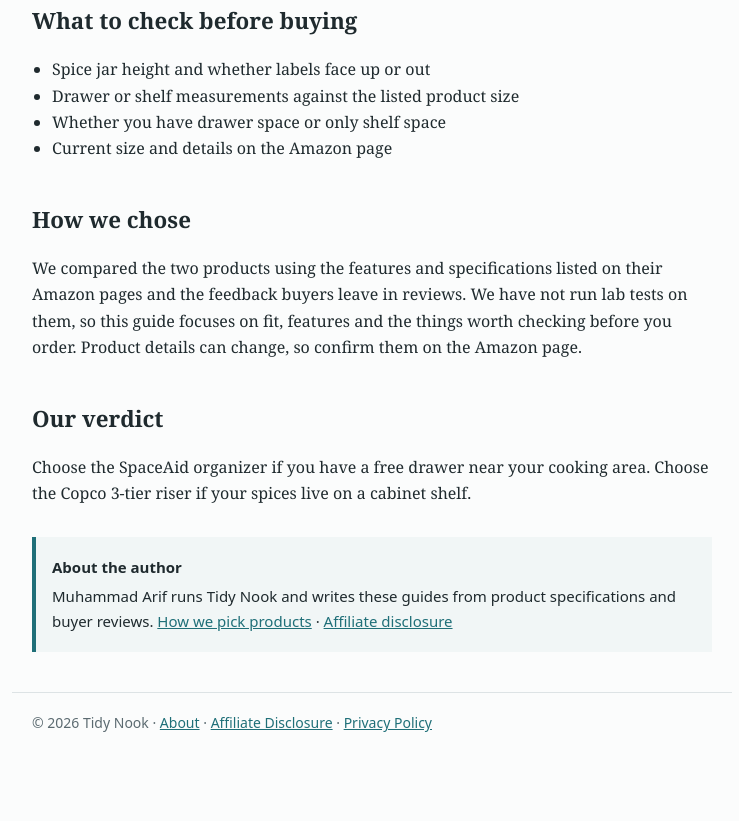
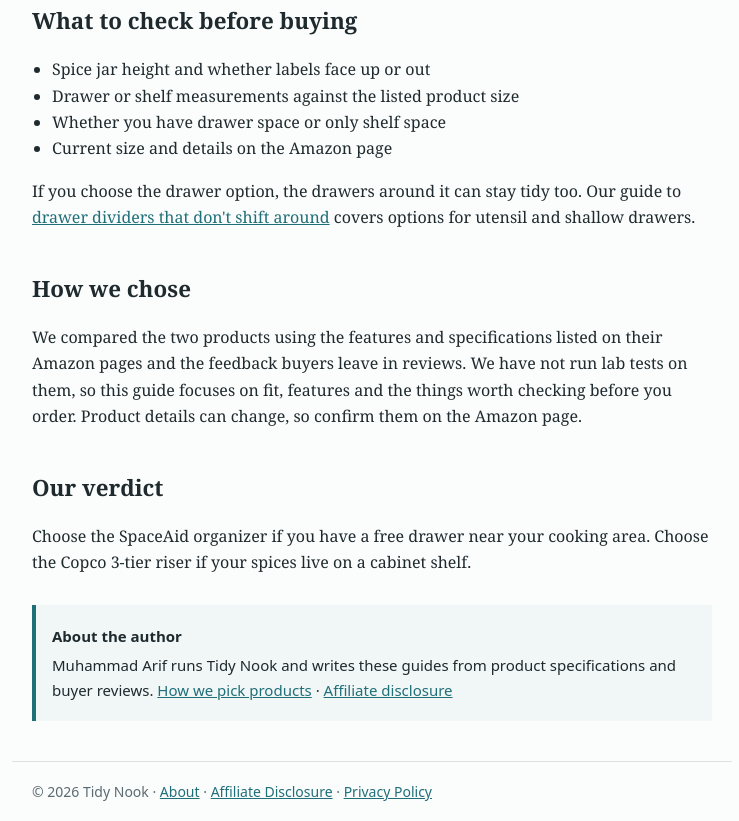
Before and after one commit to tidynook/tidynook.github.io, a plain HTML site: page article-kitchen-spice-rack.html in a window 1280 px wide. Shown: the part 1468-2289 px from the top of the page, without its empty margins (268-1007 px from the left). Before the commit the page ends 2221 px from the top, so only its background shows below. Drawn offline with Linux system fonts and the light colour scheme.

Commit message:
initial site upload

```diff
--- a/article-kitchen-spice-rack.html
+++ b/article-kitchen-spice-rack.html
@@ -57,6 +57,7 @@ ul{padding-left:20px}footer{border-top:1px solid var(--line);color:var(--muted)}
 <table><tr><th></th><th>SpaceAid drawer organizer</th><th>Copco 3-tier riser</th></tr><tr><td>Where it goes</td><td>Inside a drawer</td><td>Cabinet shelf</td></tr><tr><td>Main benefit</td><td>Jars visible from above</td><td>Back-row jars lifted into view</td></tr><tr><td>Measure first</td><td>Drawer depth and width</td><td>Shelf height and depth</td></tr></table>
 <h2>Best for drawers</h2><h3>SpaceAid Spice Drawer Organizer</h3><p><strong>Best for:</strong> Kitchens with a spare drawer near the stove.</p><ul><li>Made to sit inside a kitchen drawer, so jars stay in view from above</li><li>Keeps spices off crowded shelves and counters</li></ul><p><strong>Check before you buy:</strong> Measure your drawer's depth and width, and the height of your tallest jars, then compare with the size listed on Amazon.</p><a class="btn" href="https://link.amazon/B0biPQ7CF" rel="sponsored nofollow noopener" target="_blank">Check on Amazon</a><h2>Best for cabinets</h2><h3>Copco 3-Tier Cabinet Spice Rack Organizer, Tiered Shelf Riser</h3><p><strong>Best for:</strong> Cabinet shelves.</p><ul><li>Three tiers lift back-row jars so labels stay visible</li><li>Listed as a tiered shelf riser for cabinets</li></ul><p><strong>Check before you buy:</strong> Measure your shelf height and depth. Tiers add height, so make sure it fits under the shelf above.</p><a class="btn" href="https://amzn.to/4s0XivQ" rel="sponsored nofollow noopener" target="_blank">Check on Amazon</a>
 <h2>What to check before buying</h2><ul><li>Spice jar height and whether labels face up or out</li><li>Drawer or shelf measurements against the listed product size</li><li>Whether you have drawer space or only shelf space</li><li>Current size and details on the Amazon page</li></ul>
+<p>If you choose the drawer option, the drawers around it can stay tidy too. Our guide to <a href="https://tidynook.github.io/article-kitchen-drawer-dividers" target="_blank" rel="noopener">drawer dividers that don't shift around</a> covers options for utensil and shallow drawers.</p>
 <h2>How we chose</h2><p>We compared the two products using the features and specifications listed on their Amazon pages and the feedback buyers leave in reviews. We have not run lab tests on them, so this guide focuses on fit, features and the things worth checking before you order. Product details can change, so confirm them on the Amazon page.</p>
 <h2>Our verdict</h2><p>Choose the SpaceAid organizer if you have a free drawer near your cooking area. Choose the Copco 3-tier riser if your spices live on a cabinet shelf.</p>
 <div class="author"><p><strong>About the author</strong></p><p>Muhammad Arif runs Tidy Nook and writes these guides from product specifications and buyer reviews. <a href="https://tidynook.github.io/about">How we pick products</a> · <a href="https://tidynook.github.io/affiliate-disclosure">Affiliate disclosure</a></p></div>
```
